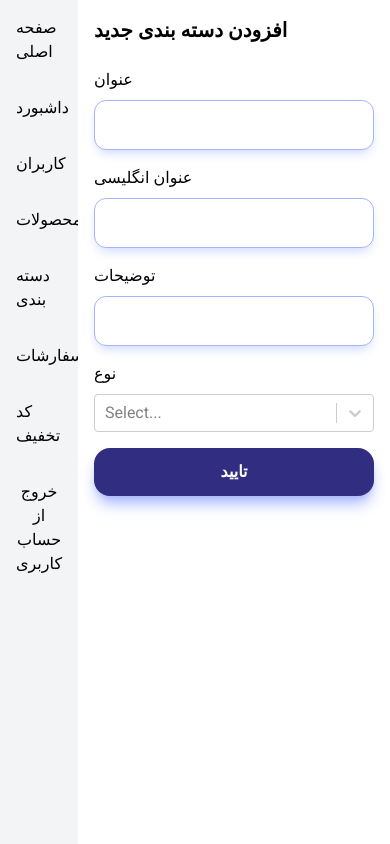
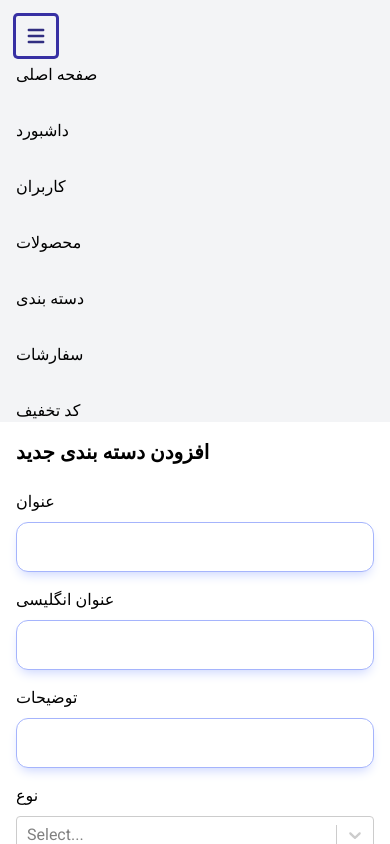
Before and after one commit to Arman-Abbasian/Arman_shop_fullstack_next13, a Next.js app in the folder frontend/: page /admin/categories/add in a window 390 px wide. Built offline with nearby package versions, Linux system fonts and the light colour scheme; no server answers.

Commit message:
change the style of admin panel

```diff
--- a/frontend/src/app/(admin)/admin/AdminSideBar.jsx
+++ b/frontend/src/app/(admin)/admin/AdminSideBar.jsx
@@ -2,8 +2,11 @@
 
 import { logout } from "@/services/authServices";
 import Link from "next/link";
+import { useState } from "react";
+import { HiMenu } from "react-icons/hi";
 
 function AdminSideBar() {
+  const [showMenu,setShowMenu]=useState(false);
   const logoutHandler = async () => {
     await logout();
     document.location.href = "/";
@@ -11,6 +14,9 @@ function AdminSideBar() {
 
   return (
     <div>
+      <div onClick={()=>setShowMenu(!showMenu)} className="p-2 ring ring-primary-800 rounded-sm inline-block lg:hidden cursor-pointer">
+          <HiMenu className="w-6 h-6 text-primary-900" />
+        </div>
       <ul className="flex flex-col space-y-8">
         <li>
           <Link href="/">صفحه اصلی</Link>
--- a/frontend/src/app/(admin)/admin/layout.jsx
+++ b/frontend/src/app/(admin)/admin/layout.jsx
@@ -20,10 +20,10 @@ export default function RootLayout({ children }) {
         <Providers>
           <Toaster />
           <div className="grid grid-cols-5 bg-white h-screen">
-            <div className="col-span-1 bg-gray-100 overflow-y-auto p-4">
+            <div className="col-span-5 lg:col-span-1 bg-gray-100 overflow-y-auto p-4">
               <AdminSideBar />
             </div>
-            <div className="col-span-4 overflow-y-auto p-4">{children}</div>
+            <div className="col-span-5 lg:col-span-4 overflow-y-auto p-4">{children}</div>
           </div>
         </Providers>
       </body>
--- a/frontend/src/app/Header.jsx
+++ b/frontend/src/app/Header.jsx
@@ -2,19 +2,14 @@
 import { HiOutlineHome,HiOutlineShoppingCart,HiOutlineUser,HiMenu,HiOutlineLogin } from "react-icons/hi";
 import { useGetUser } from "@/hooks/useAuth";
 import Link from "next/link";
-import { useEffect, useState } from "react";
-import axios from "axios";
-import http from "@/services/httpService";
+import {  useState } from "react";
 
 function Header() {
-  const [showMenu,setShawMenu]=useState(false);
+  const [showMenu,setShowMenu]=useState(false);
   //! this Query get the user data from Api
-  const { data, error, isLoading } = useGetUser();
+  const { data, isLoading } = useGetUser();
   const { user, cart } = data || {};
-  console.log(data)
-useEffect(()=>{
-  http.get("/user/profile").then(({ data }) => console.log(data))
-})
+
   return (
     <header
       className={`shadow-md mb-10 sticky top-0 transition-all duration-200 bg-white ${
@@ -22,26 +17,26 @@ useEffect(()=>{
       }`}
     >
       <nav className="py-2 px-4 lg:p-2">
-        <div onClick={()=>setShawMenu(!showMenu)} className="p-2 ring ring-primary-800 rounded-sm inline-block lg:hidden cursor-pointer">
+        <div onClick={()=>setShowMenu(!showMenu)} className="p-2 ring ring-primary-800 rounded-sm inline-block lg:hidden cursor-pointer">
           <HiMenu className="w-6 h-6 text-primary-900" />
         </div>
         <ul className={`${showMenu?'flex':'hidden'} lg:flex flex-col lg:flex-row lg:items-center  lg:justify-between container lg:p-2 max-w-screen-xl`}>
-          <li className="hover:bg-primary-500 w-44 p-2 rounded-md lg:w-full" onClick={()=>setShawMenu(false)}>
+          <li className="hover:bg-primary-500 w-44 p-2 rounded-md lg:w-full" onClick={()=>setShowMenu(false)}>
             <Link className="flex lg:justify-center lg:items-center" href="/">
             <HiOutlineHome className="w-6 h-6" />
             </Link>
           </li>
-          <li className="hover:bg-primary-500 w-44 p-2 rounded-md lg:w-full" onClick={()=>setShawMenu(false)}>
+          <li className="hover:bg-primary-500 w-44 p-2 rounded-md lg:w-full" onClick={()=>setShowMenu(false)}>
             <Link className="flex lg:justify-center lg:items-center" href="/products">
               products
             </Link>
           </li>
-          <li className="hover:bg-primary-500 w-44 p-2 rounded-md lg:w-full" onClick={()=>setShawMenu(false)}>
+          <li className="hover:bg-primary-500 w-44 p-2 rounded-md lg:w-full" onClick={()=>setShowMenu(false)}>
             <Link className="flex lg:justify-center lg:items-center" href="/admin">
               admin panel
             </Link>
           </li>
-          <li className="hover:bg-primary-500 p-2 w-44 rounded-md lg:w-full" onClick={()=>setShawMenu(false)}>
+          <li className="hover:bg-primary-500 p-2 w-44 rounded-md lg:w-full" onClick={()=>setShowMenu(false)}>
             <Link className="flex lg:justify-center lg:items-center" href="/cart">
               <HiOutlineShoppingCart className="w-6 h-6" />
               <span className="w-4 h-4 bg-red-500 rounded-full flex justify-center items-center text-xs">{cart ? cart.payDetail.productIds.length : 0}</span>
@@ -49,14 +44,14 @@ useEffect(()=>{
           </li>
 
           {user ? (
-            <li className="hover:bg-primary-500 w-44 p-2 rounded-md lg:w-full" onClick={()=>setShawMenu(false)}>
+            <li className="hover:bg-primary-500 w-44 p-2 rounded-md lg:w-full" onClick={()=>setShowMenu(false)}>
               <Link className="flex lg:justify-center items-center" href="/profile">
             <HiOutlineUser />
             <span>{user.name}</span>
             </Link>
             </li>
           ) : (
-            <li className="hover:bg-primary-500 w-44 p-2 rounded-md lg:w-full" onClick={()=>setShawMenu(false)}>
+            <li className="hover:bg-primary-500 w-44 p-2 rounded-md lg:w-full" onClick={()=>setShowMenu(false)}>
               <Link className="flex lg:justify-center lg:items-center" href="/auth">
               <div className="flex items-center">
             <HiOutlineUser className="icon" />
```
